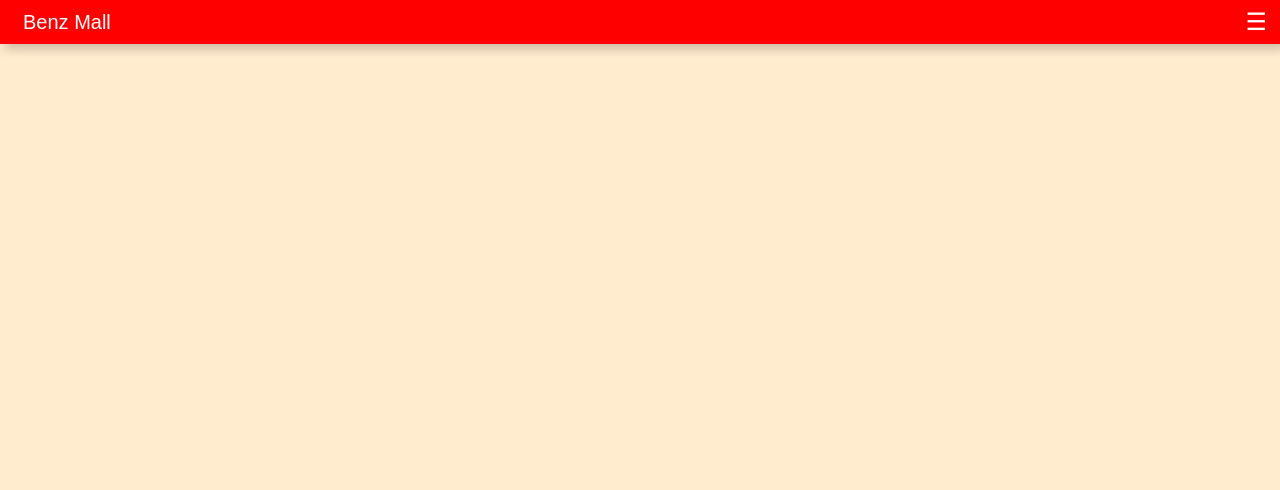
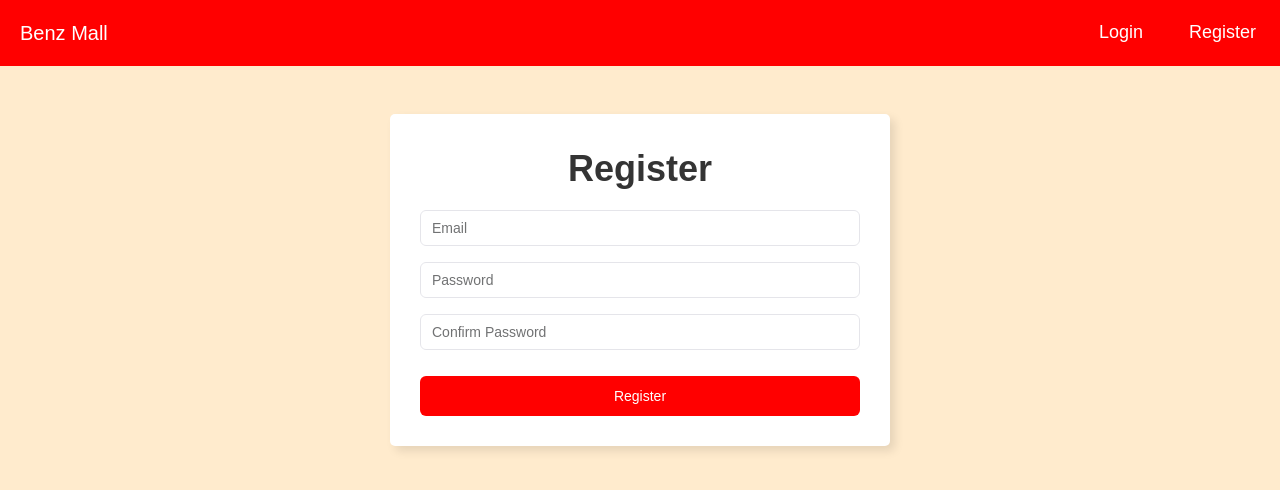
Before and after one commit to iamsachin619/benz-mall-bet, a React (Create React App) app: page /Register in a window 1280 px wide. Before the commit this address had no page. Shown: the top 490 px of the page. Built offline with nearby package versions, Linux system fonts and the light colour scheme.

Commit message:
wip: login and register page

```diff
--- a/package.json
+++ b/package.json
@@ -5,12 +5,13 @@
   "keywords": [],
   "main": "src/index.js",
   "dependencies": {
+    "bootstrap": "^5.2.2",
     "react": "17.0.2",
     "react-dom": "17.0.2",
     "react-router": "6.2.2",
     "react-router-dom": "6.2.2",
     "react-scripts": "4.0.0",
-    "rsuite": "5.6.6"
+    "rsuite": "^5.21.0"
   },
   "devDependencies": {
     "@babel/runtime": "7.13.8",
--- a/src/App.js
+++ b/src/App.js
@@ -1,6 +1,7 @@
 import "rsuite/dist/rsuite.min.css";
 import "./styles.css";
-import Nav from "./Components/Nav/Nav";
+import NavBar from "./Components/Nav/Nav";
+import Login from './Pages/Login'
 import {
   BrowserRouter as Router,
   Switch,
@@ -8,14 +9,18 @@ import {
   Link,
   Routes
 } from "react-router-dom";
-
+import {useState} from 'react'
 import LandingPage from "./Pages/LandingPage/LandingPage";
+import Register from "./Pages/Register";
 export default function App() {
+  const [user, setUser] = useState(false)
   return (
     <div className="App">
-      <Nav />
+      <NavBar user={user}/>
       <Routes>
-        <Route path="/" element={<LandingPage />} />
+        <Route path="/" element={user?<LandingPage />:<Login/>} />
+        <Route path="/Login" element={<Login/>} />
+        <Route path="/Register" element={<Register/>} />
       </Routes>
     </div>
   );
--- a/src/Components/Nav/Nav.css
+++ b/src/Components/Nav/Nav.css
@@ -5,7 +5,8 @@
   padding: 5px 13px;
   background-color: red;
   color: #fff;
-  box-shadow: 5px 5px 10px rgba(0, 0, 0, 0.2);
+  padding:10px;
+  /* box-shadow: 5px 5px 10px rgba(0, 0, 0, 0.2); */
 }
 .nav-links a {
   color: #fff;
@@ -74,8 +75,15 @@ input[type="checkbox"] {
   font-size: 24px;
   user-select: none;
 }
+
+.toggleBtn{
+  display: none;
+}
 /* APPLYING MEDIA QUERIES */
 @media (max-width: 768px) {
+  .toggleBtn{
+    display: block;
+  }
   .menu {
     display: none;
     position: absolute;
--- a/src/Components/Nav/Nav.jsx
+++ b/src/Components/Nav/Nav.jsx
@@ -1,60 +1,82 @@
-import React from "react";
+
 import "./Nav.css";
-import { Drawer } from "rsuite";
-class Nav extends React.Component {
-  constructor() {
-    super();
-    this.state = {
-      navOpen: false
-    };
+import { Drawer,Nav } from "rsuite";
+import React ,{ useState }from 'react'
+import { useNavigate } from "react-router";
+import { Link } from "react-router-dom";
+
+
+export default function NavBar({user}) {
+  const [navOpen, setNav] = useState(false)
+  const navigation = useNavigate()
+
+  let navOptions = {
+    user:[
+      {lable:'Orders', link:'/orders'}
+    ],
+    noUser:[
+      {lable:'Login', link:'/Login'},
+      {lable:'Register', link:'/Register'},
+
+
+    ]
   }
-
-  render() {
   return (
     <div>
       <nav class="navbar">
         <div class="logo">Benz Mall</div>
+
+        <nav class="">
+
+        <ul class="nav-links">
+          {/* <input type="checkbox" id="checkbox_toggle" /> */}
+          {/* <label for="checkbox_toggle" class="hamburger">
+            &#9776;
+          </label> */}
+          <div class="menu">
+            {user && navOptions.user.map((menuItem)=>{
+              return(
+                <li>
+                <Link to={menuItem.link}>{menuItem.lable}</Link>
+              </li>
+              )
+            })}
+
+            {!user && navOptions.noUser.map((menuItem)=>{
+              return(
+                <li>
+                <Link to={menuItem.link}>{menuItem.lable}</Link>
+              </li>
+              )
+            })}
+            {user &&
+            <li>
+               <a href='/signout'>Signout</a>
+              </li>}
+          </div>
+        </ul>
+
+        </nav>
+        <div className="toggleBtn">
         <input
           type="checkbox"
           id="checkbox_toggle"
-            onClick={() => this.setState({ navOpen: true })}
+          onClick={() => {
+            console.log('rer')
+            setNav(true)}}
         />
         <label for="checkbox_toggle" class="hamburger">
           &#9776;
         </label>
-          {/* <nav class="navbar">
-          <div class="logo">Benz Mall</div>
-          <ul class="nav-links">
-            <input type="checkbox" id="checkbox_toggle" />
-            <label for="checkbox_toggle" class="hamburger">
-              &#9776;
-            </label>
-            <div class="menu">
-              <li>
-                <a href="/">Home</a>
-              </li>
-              <li>
-                <a href="/">About</a>
-              </li>
-              <li class="services">
-                <a href="/">Services</a>
-              </li>
-              <li>
-                <a href="/">Pricing</a>
-              </li>
-              <li>
-                <a href="/">Contact</a>
-              </li>
         </div>
-          </ul>
-        </nav> */}
+
         <Drawer
-            // size='xs'
-            full
+          size='full'
+
           backdrop={true}
-            open={this.state.navOpen}
+          open={navOpen}
           placement="right"
-            onClose={() => this.setState({ navOpen: false })}
+          onClose={() => setNav(false)}
         >
           <Drawer.Header>
             <Drawer.Title>Welcome</Drawer.Title>
@@ -65,11 +87,38 @@ class Nav extends React.Component {
           </Button>
         </Drawer.Actions> */}
           </Drawer.Header>
-            <Drawer.Body></Drawer.Body>
+          <Drawer.Body>
+            <Nav activeKey="1">
+
+              {user && navOptions.user.map((menuItem)=>{
+              return(
+                <Nav.Item onClick={()=>{
+                  navigation(menuItem.link)
+                }}>
+
+
+                  {menuItem.lable}
+
+              </Nav.Item>
+
+              )
+            })}
+
+            {!user && navOptions.noUser.map((menuItem)=>{
+              return(
+                <Nav.Item onClick={()=>{
+                  navigation(menuItem.link)
+                }}>
+               {menuItem.lable}
+              </Nav.Item>
+              )
+            })}
+            </Nav>
+
+
+          </Drawer.Body>
         </Drawer>
       </nav>
     </div>
   );
 }
-}
-export default Nav;
--- /dev/null
+++ b/src/Pages/Login.jsx
@@ -0,0 +1,55 @@
+import React from 'react'
+import {
+  Panel,
+  Paragraph,
+  Button,
+  Input,
+  InputNumber,
+  InputGroup,
+  Badge,
+  useToaster
+} from "rsuite";
+
+export default function Login() {
+  const toaster = useToaster();
+
+  // const message = (
+  //   <Notification type={type} header={type} closable>
+
+  //     <hr />
+  //     <Uploader action="#" />
+  //   </Notification>
+  // );
+
+  return (
+    <div className='CardMain mt-5'>
+        <Panel >
+            <div>
+              <h2>Login</h2>
+              {/* <p>for Bet ID no. 32429353</p> */}
+              <div>
+                {/* <div className="Selections">
+                  <p>
+                    <b>Make a selection</b>
+                  </p>
+
+                </div> */}
+                <div className="valueInputComp">
+                <Input placeholder="Email"  className='my-3'/>
+                <Input placeholder="Password" type='password'  className='my-3'/>
+                </div>
+                <div className="SubmitBtn">
+                  <Button
+                    appearance="primary"
+                    color="red"
+
+                  >
+                    Login
+                  </Button>
+                </div>
+              </div>
+            </div>
+          </Panel>
+    </div>
+  )
+}
--- /dev/null
+++ b/src/Pages/Register.jsx
@@ -0,0 +1,96 @@
+import React from "react";
+import { useState } from "react";
+import {
+  Panel,
+  Paragraph,
+  Button,
+  Input,
+  InputNumber,
+  InputGroup,
+  Badge,
+  useToaster,
+  Notification,
+  Placeholder,
+} from "rsuite";
+
+export default function Register() {
+  const toaster = useToaster();
+
+  const [email, setEmail] = useState("");
+  const [pass, setPass] = useState("");
+  const [Cpass, setCpass] = useState("");
+
+  const message = (
+    <Notification type="success" header={email} closable>
+      <Placeholder.Paragraph style={{ width: 320 }} rows={3} />
+      <hr />
+      {email}
+    </Notification>
+  );
+
+  const Register = () => {
+    if (!email) {
+    }
+
+    console.log("ere");
+    toaster.push(message, { placement: "bottomEnd" });
+  };
+  return (
+    <div className="CardMain mt-5">
+      <Panel>
+        <div>
+          <h2>Register</h2>
+          {/* <p>for Bet ID no. 32429353</p> */}
+          <div>
+            {/* <div className="Selections">
+                  <p>
+                    <b>Make a selection</b>
+                  </p>
+
+                </div> */}
+            <div className="valueInputComp">
+              <Input
+                placeholder="Email"
+                className="my-3"
+                onChange={(str) => {
+                  console.log({e})
+                  setEmail(str);
+                }}
+                value={email}
+              />
+              <Input
+                placeholder="Password"
+                type="password"
+                className="my-3"
+                onChange={(e) => {
+                  setPass(e);
+                }}
+                value={pass}
+              />
+              <Input
+                placeholder="Confirm Password"
+                type="password"
+                className="my-3"
+                onChange={(e) => {
+                  setCpass(e);
+                }}
+                value={Cpass}
+              />
+            </div>
+            <div className="SubmitBtn">
+              <Button
+                appearance="primary"
+                color="red"
+                onClick={() => {
+                  Register();
+                }}
+              >
+                Register
+              </Button>
+            </div>
+          </div>
+        </div>
+      </Panel>
+    </div>
+  );
+}
--- a/src/index.js
+++ b/src/index.js
@@ -1,6 +1,6 @@
 import ReactDOM from "react-dom";
 import { BrowserRouter as Router } from "react-router-dom";
-
+import 'bootstrap/dist/css/bootstrap.min.css'
 import App from "./App";
 
 const rootElement = document.getElementById("root");
--- a/src/styles.css
+++ b/src/styles.css
@@ -7,3 +7,14 @@ body {
   margin: 0%;
   background-color: blanchedalmond;
 }
+
+
+.rs-drawer-body {
+  padding: 0px!important;
+}
+
+.rs-nav-item{
+  width: 100%;
+  padding: 15px 30px;
+  font-size: larger;
+}
```
Also changed, not shown: 2 other files (tests, documents, lock files or other folders). Lines whose indentation alone changed are shown as unchanged.
